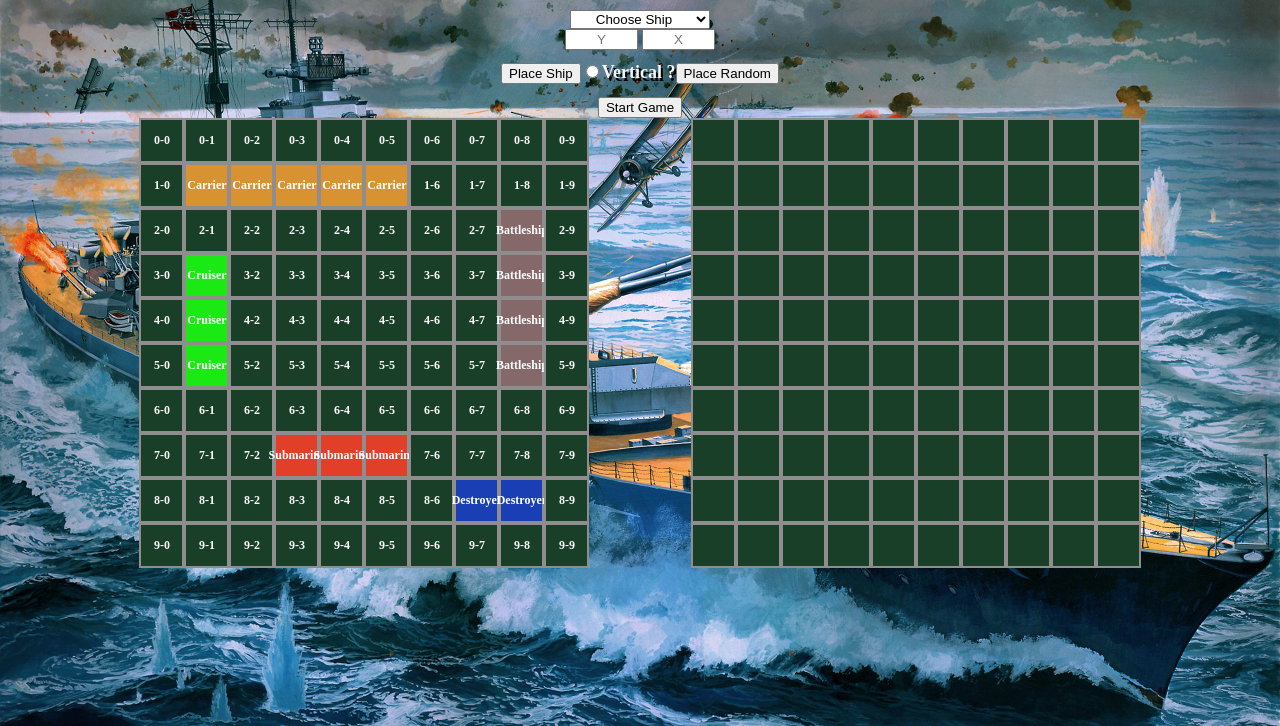
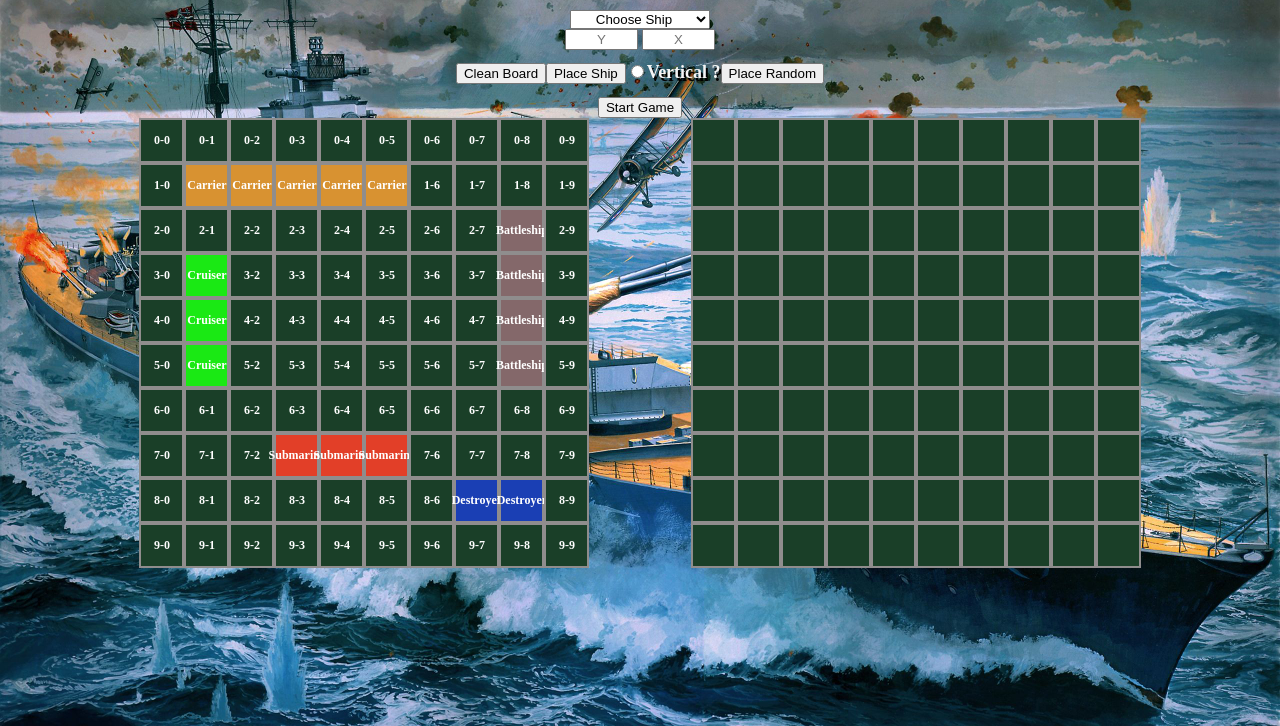
Before and after one commit to MephistoDevelop/battleship, a website built with webpack: page dist/index.html in a window 1280 px wide. Both pictures are taken after a click on the button "Place Random". Shown: the part 74-800 px from the top of the page. Built offline with nearby package versions, Linux system fonts and the light colour scheme.

Commit message:
Add btn clean board

```diff
--- a/src/interface.js
+++ b/src/interface.js
@@ -7,6 +7,7 @@ const display = (() => {
     const human = document.querySelector('.human');
     const computer = document.querySelector('.computer');
     const btnPlaceShip = document.getElementById('btn-place');
+    const btnClean = document.getElementById('btn-clean');
     const btnStart = document.getElementById('btn-start');
     const btnRandom = document.getElementById('btn-random');
     const checkBox = document.getElementById('checkbox');
@@ -74,6 +75,7 @@ const display = (() => {
     });
 
     btnRandom.addEventListener('click', () => {
+      cleanBoard();
       displayShipPlayer(boxs, 1, 1, txtbox, playerShips, 0, false);
       board.placeShip(playerShips[0], board.Board, 1, 1);
       displayShipPlayer(boxs, 8, 2, txtbox, playerShips, 1, true);
@@ -147,6 +149,22 @@ const display = (() => {
       }, 3000);
       document.getElementById('content-hide').className = 'hide';
     });
+
+    btnClean.addEventListener('click', () => {
+      cleanBoard();
+    });
+
+    const cleanBoard = () => {
+      txty.value = '';
+      txtx.value = '';
+      txtbox.selected = 0;
+      for (let i = 0; i < 100; i += 1) {
+        let x = Math.floor(i / 10);
+        let y = i % 10;
+        boxs[i].innerText = `${x}-${y}`;
+        boxs[i].style.backgroundColor = 'rgba(26, 63, 40, 1)';
+      }
+    };
   };
 
   const renderships = (board, boxs) => {
```
Also changed, not shown: dist/index.html, dist/main.js.
